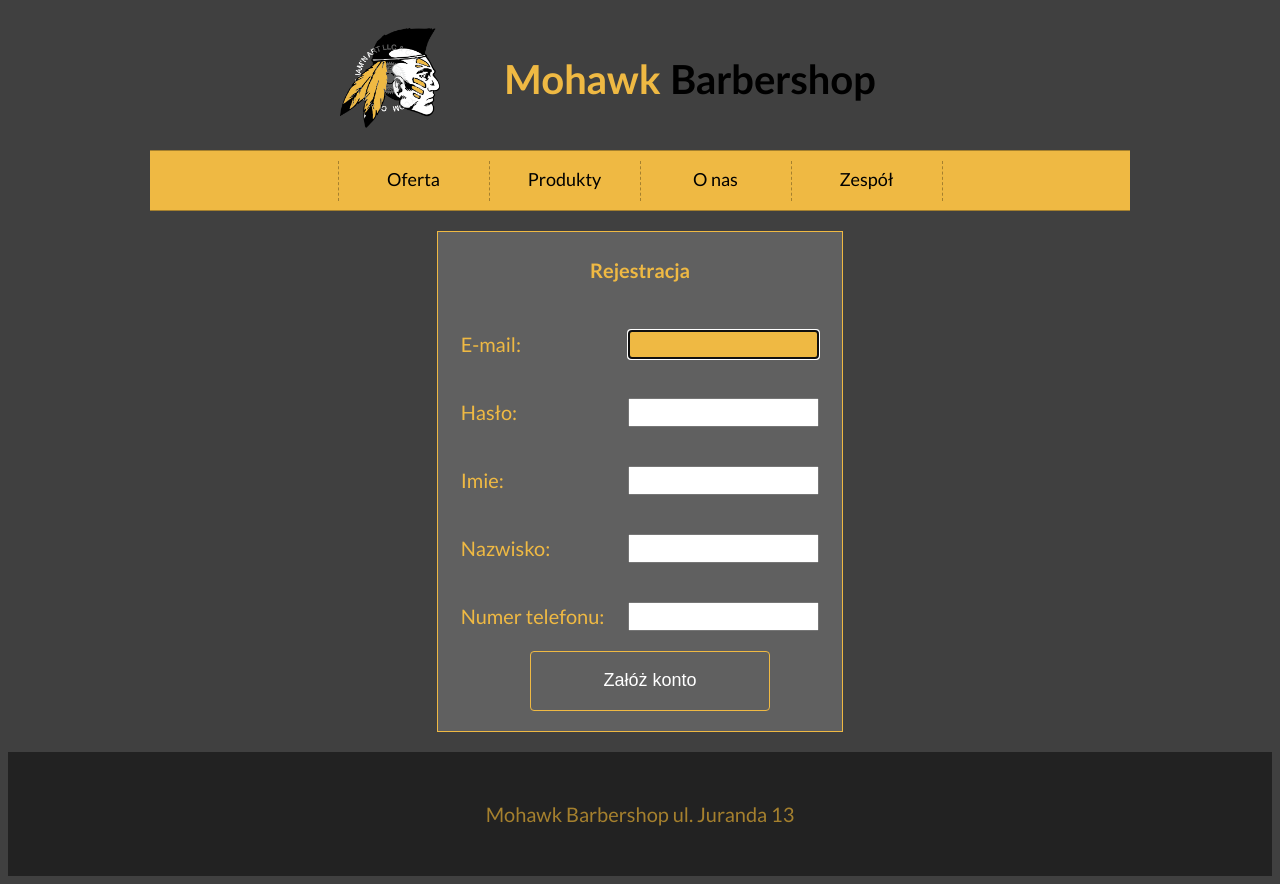
After one commit to PeterPwlk/php-barbershop, a PHP site: page /user_panel/signup.php in a window 1280 px wide. The commit adds this page. Run offline with PHP 8.4, Linux system fonts and the light colour scheme.

Commit message:
Sign up / log in system implemented

```diff
--- a/css/style.css
+++ b/css/style.css
@@ -47,6 +47,26 @@ nav
     margin-right: auto;
     border-top: 1px solid #a5802e;
     border-bottom: 1px solid #a5802e;
+}
+
+#user_info
+{
+    margin-left:-100%;
+    color:#efb943;
+    float:right;
+    padding:10px;
+}
+
+#user_info  a
+{
+    color: grey;
+    text-decoration: none;
+}
+
+#user_info  a:visited
+{
+    color: grey;
+    text-decoration: none;
 }
 
 ol
--- a/offer/offer.css
+++ b/offer/offer.css
@@ -6,7 +6,7 @@
     margin-left: auto;
     margin-right: auto;
     justify-content: center;
-    padding-top: 10px;
+    padding-top: 20px;
     background-color: #404040;
     display:flex;
     text-align:center;
--- a/offer/offer.html
+++ b/offer/offer.html
@@ -43,7 +43,7 @@
                             </li>
                         </ul>
                     </li>
-                    <li> <a href="../index.html">O nas</a></li>
+                    <li> <a href="../index.php">O nas</a></li>
                     <li><a href="../team/team.html">Zespół</a></li>
                 </ol>
             </nav>
--- a/products/products.html
+++ b/products/products.html
@@ -40,7 +40,7 @@
                                 </li>
                             </ul>
                     </li>
-                    <li><a href="../index.html">O nas</a></li>
+                    <li><a href="../index.php">O nas</a></li>
                     <li><a href="../team/team.html">Zespół</a></li>
                     <li><a onclick="showCart()">KOSZYK</a></li>
                 </ol>
--- a/team/reservation.css
+++ b/team/reservation.css
@@ -6,6 +6,17 @@ form{
     color: #efb943;
     text-align: center;
     width:auto;
+    display:inline-block;
+    margin-left:auto;
+    margin-right:auto;
+}
+
+
+#content
+{
+    display:flex;
+    justify-content: center;
+    padding-top:20px;
 }
 
 h5{
@@ -19,6 +30,11 @@ h2{
 table{
     text-align: justify;
     margin: 0 auto;
+}
+
+table th
+{
+    text-align:center;
 }
 
 select{
--- a/team/team.html
+++ b/team/team.html
@@ -40,7 +40,7 @@
                                 </li>
                             </ul>
                     </li>
-                    <li><a href="../index.html">O nas</a></li>
+                    <li><a href="../index.php">O nas</a></li>
                     <li><a href="../team/team.html">Zespół</a></li>
                 </ol>
             </nav>
--- /dev/null
+++ b/user_panel/loginscreen.css
@@ -0,0 +1,4 @@
+#formularz
+{
+    display:inline-grid;
+}
--- /dev/null
+++ b/user_panel/logout.php
@@ -0,0 +1,5 @@
+<?php
+session_start();
+session_unset();
+header('Location: ../index.php');
+?>
--- /dev/null
+++ b/user_panel/signup.php
@@ -0,0 +1,122 @@
+<?php
+
+    session_start();
+
+    if ((isset($_SESSION['loggedin'])) && ($_SESSION['loggedin']==true))
+    {
+        header('Location: userpanel.php');
+        exit();
+    }
+
+?>
+
+<!doctype html>
+
+<html lang="pl">
+<head>
+  <meta charset="utf-8">
+
+  <title>Mohawk Barbershop</title>
+  <meta name="description" content="Barbershop">
+  <meta name="author" content="BiP">
+  <link rel = "stylesheet" type = "text/css" href="../css/style.css"/>
+  <link rel = "stylesheet" type = "text/css" href="../team/reservation.css"/>
+  <link rel="stylesheet" type="text/css" href="../user_panel/loginscreen.css"/>
+  <link href="https://fonts.googleapis.com/css?family=Gloria+Hallelujah%7CLato:400,700&amp;subset=latin-ext" rel="stylesheet">
+</head>
+
+<body>
+    <div>
+        <div id = "header">
+            <div id = "logo_wrapper">
+                <img src="../logo2.png" alt="logo salonu" id="logo"/>
+                <h1> <span style="color: #efb943">Mohawk</span> Barbershop</h1>
+            </div>
+        </div>
+        <div>
+            <nav>
+                <ol>
+                    <li><a href="../offer/offer.html">Oferta</a></li>
+                    <li><a href="../products/products.html">Produkty</a>
+                        <ul>
+                                <li><a href="#">Włosy</a></li>
+                                <li><a href="#">Broda</a></li>
+                                <li><a href="#">Ciało</a></li>
+                                <li><a href="#">Znane marki</a>
+                                    <ul>
+                                        <li><a href="#">Reuzel</a></li>
+                                        <li><a href="#">Uppercut</a></li>
+                                        <li><a href="#">Bluebeard's Revenge</a></li>
+                                        <li><a href="#">Damn good soap</a></li>
+                                    </ul>
+                                </li>
+                            </ul>
+                    </li>
+                    <li><a href="../index.php">O nas</a></li>
+                    <li><a href="../team/team.html">Zespół</a></li>
+                </ol>
+            </nav>
+        </div>
+        <div id="content">
+            <div id = "rejestracja">
+              <form action="register.php" method="post">
+              <h4>Rejestracja</h4>
+
+              <table>
+                    <tr>
+                        <td>
+                            <p>E-mail: </p>
+                        </td>
+                        <td>
+                            <input type="text" name="email" required autofocus/>
+                        </td>
+                    </tr>
+                    <tr>
+                        <td>
+                            <p>Hasło: </p>
+                        </td>
+                        <td>
+                            <input type="password" name="haslo" required />
+                        </td>
+                    </tr>
+                    <tr>
+                        <td>
+                            <p>Imie: </p>
+                        </td>
+                        <td>
+                            <input type="text" name="imie" required/>
+                        </td>
+                    </tr>
+                    <tr>
+                        <td>
+                            <p>Nazwisko: </p>
+                        </td>
+                        <td>
+                            <input type="text" name="nazwisko" required/>
+                        </td>
+                    </tr>
+                    <tr>
+                        <td>
+                            <p>Numer telefonu: </p>
+                        </td>
+                        <td>
+                            <input type="text" name="tel" required/>
+                        </td>
+                    </tr>
+
+                </table>
+                   <input type="submit" value="Załóż konto" />
+                </form>
+                <div>
+                <?php
+                    if(isset($_SESSION['blad']))    echo $_SESSION['blad'];
+                ?>
+                </div>
+            </div>
+
+        </div>
+    <footer>
+        <p>Mohawk Barbershop ul. Juranda 13</p>
+    </footer>
+</body>
+</html>
--- a/user_panel/userpanel.php
+++ b/user_panel/userpanel.php
@@ -39,7 +39,7 @@
                                 </li>
                             </ul>
                     </li>
-                    <li><a href="../index.html">O nas</a></li>
+                    <li><a href="../index.php">O nas</a></li>
                     <li><a href="../team/team.html">Zespół</a></li>
                 </ol>
             </nav>
```
Also changed, not shown: index.php (renamed from index.html, +23 -1 lines), user_panel/login.php (added, +48 -0 lines), user_panel/loginscreen.php (added, +100 -0 lines), user_panel/register.php (added, +53 -0 lines).
